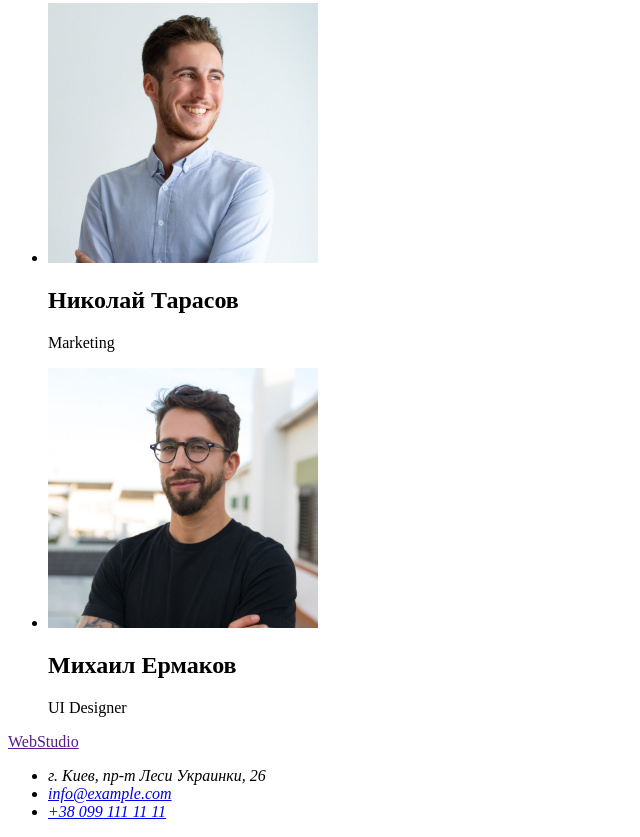
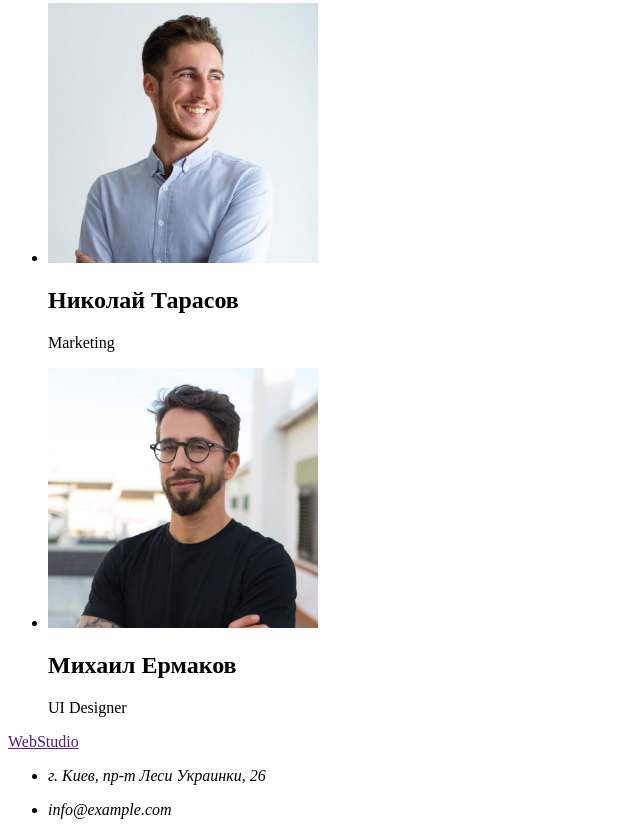
Before and after one commit to Alex2022Sander/goit-markup-hw-01, a plain HTML site: page index.html in a window 1280 px wide. Shown: the part 2361-3198 px from the top of the page, without its empty margins (0-640 px from the left). Drawn offline with Linux system fonts and the light colour scheme.

Commit message:
Update index.html

```diff
--- a/index.html
+++ b/index.html
@@ -130,9 +130,13 @@
                 <li>
                     <a>г. Киев, пр-т Леси Украинки, 26</a>
                 </li>
-            <li><a href="mailto:info@example.com">info@example.com</a></li>
-            <li><a href="tel:+380991111111">+38 099 111 11 11</a></li>
             </ul>
+            <ul>
+                <li>
+                    <a>info@example.com</a>
+                </li>
+            </ul>
+
 
         </address>
      </footer>
```
